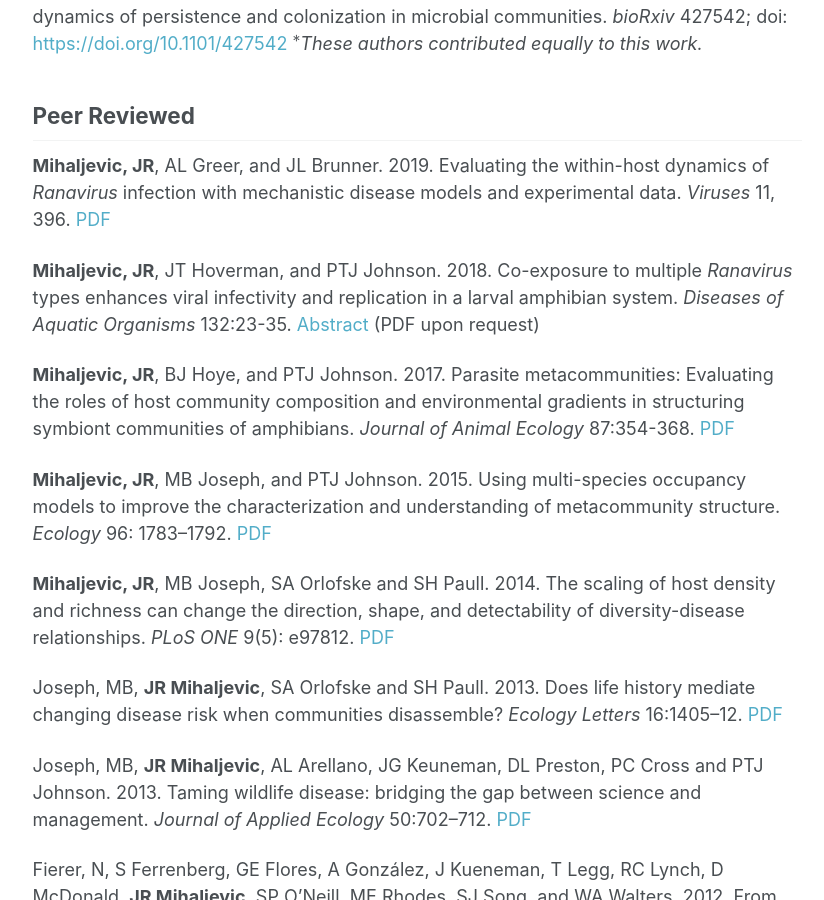
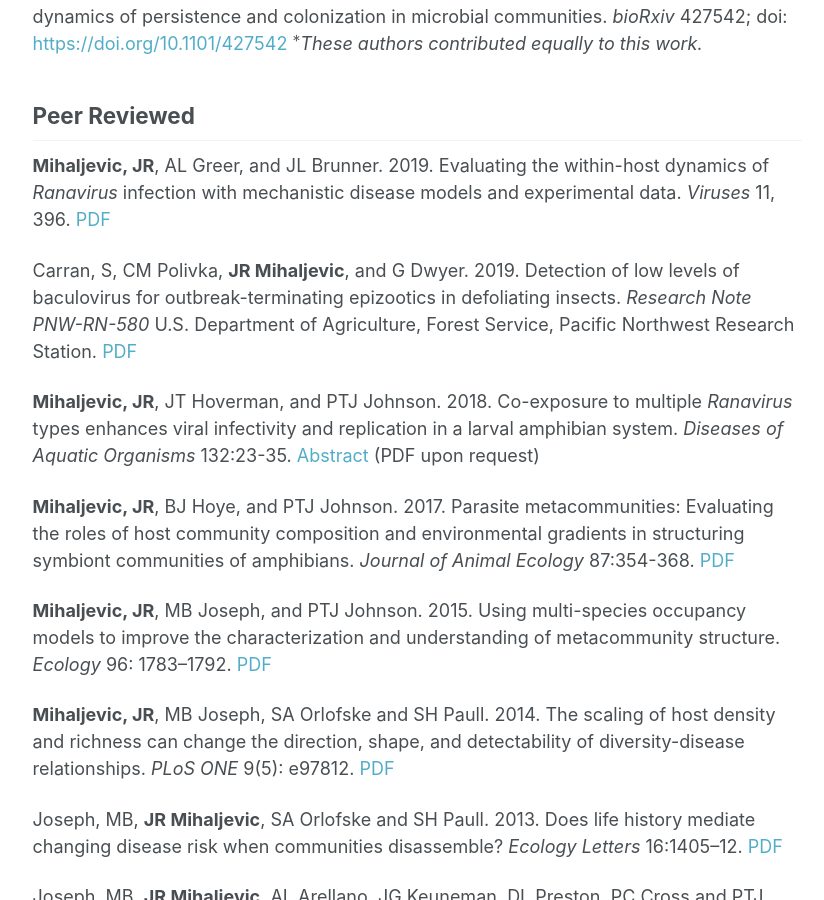
Before and after one commit to jrmihalj/jrmihalj.github.io, a Jekyll site: the page built from _pages/pubs.md, in a window 1280 px wide and 900 px high, scrolled down 1302 px. Shown: the whole window, without its empty margins (249-1073 px from the left). Built offline with Jekyll 4.4.1, drawn with Linux system fonts in a browser that asks for light colours; formulas are drawn with MathJax 3; our own code applies the rules of GitHub Pages for plain Markdown files.

Commit message:
add research note, Carran et al.

```diff
--- a/_pages/pubs.md
+++ b/_pages/pubs.md
@@ -20,6 +20,8 @@ $^{\*}$*These authors contributed equally to this work.*
 
 **Mihaljevic, JR**, AL Greer, and JL Brunner. 2019. Evaluating the within-host dynamics of *Ranavirus* infection with mechanistic disease models and experimental data. *Viruses* 11, 396. [PDF](https://www.mdpi.com/1999-4915/11/5/396){:target="_blank"}
 
+Carran, S, CM Polivka, **JR Mihaljevic**, and G Dwyer. 2019. Detection of low levels of baculovirus for outbreak-terminating epizootics in defoliating insects. *Research Note PNW-RN-580* U.S. Department of Agriculture, Forest Service, Pacific Northwest Research Station. [PDF](https://www.fs.fed.us/pnw/pubs/pnw_rn580.pdf){:target="_blank"}
+
 **Mihaljevic, JR**, JT Hoverman, and PTJ Johnson. 2018. Co-exposure to multiple *Ranavirus* types enhances viral infectivity and replication in a larval amphibian system. *Diseases of Aquatic Organisms* 132:23-35. [Abstract](https://doi.org/10.3354/dao03300){:target="_blank"} (PDF upon request)
 
 **Mihaljevic, JR**, BJ Hoye, and PTJ Johnson. 2017. Parasite metacommunities: Evaluating the roles of host community composition and environmental gradients in structuring symbiont communities of amphibians. *Journal of Animal Ecology* 87:354-368. [PDF](https://drive.google.com/file/d/1UVSHMO-08w943HRcI9GnAOQwWU0tt5um/view?usp=sharing){:target="_blank"}
```
